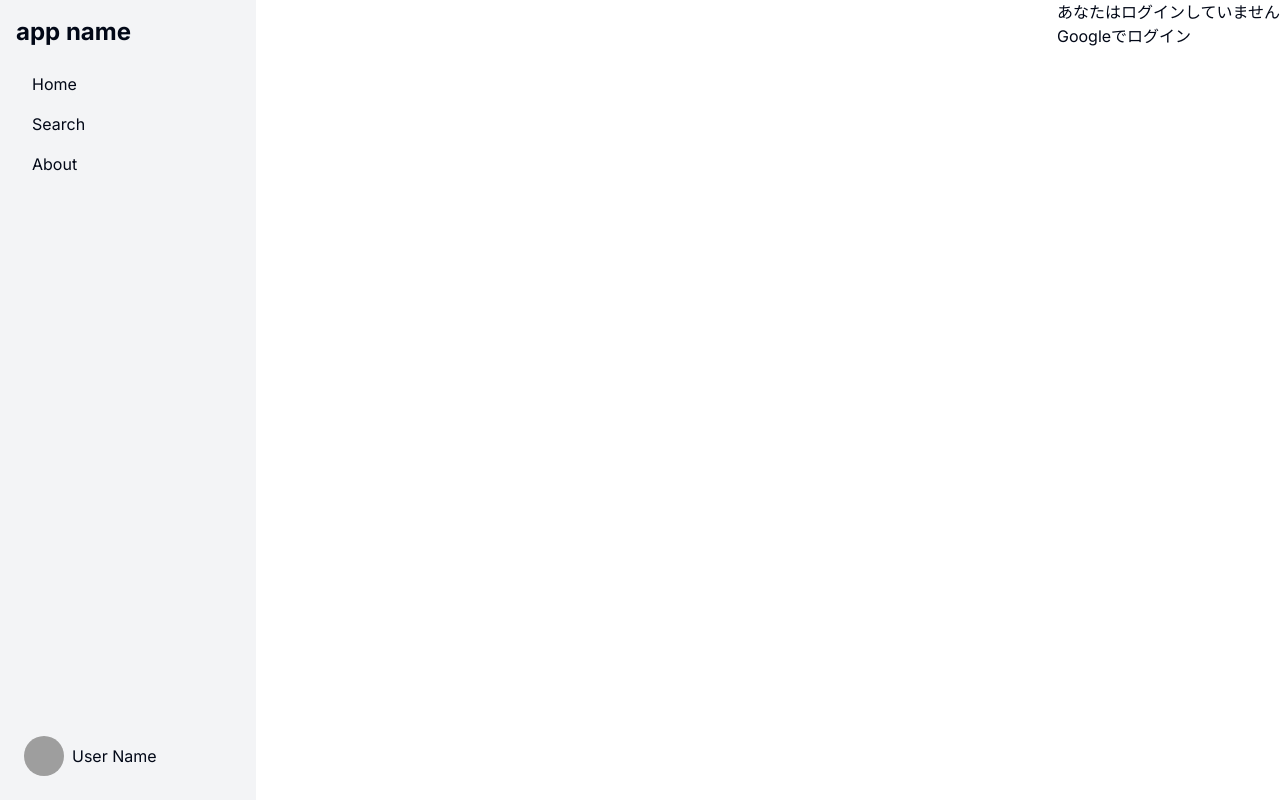
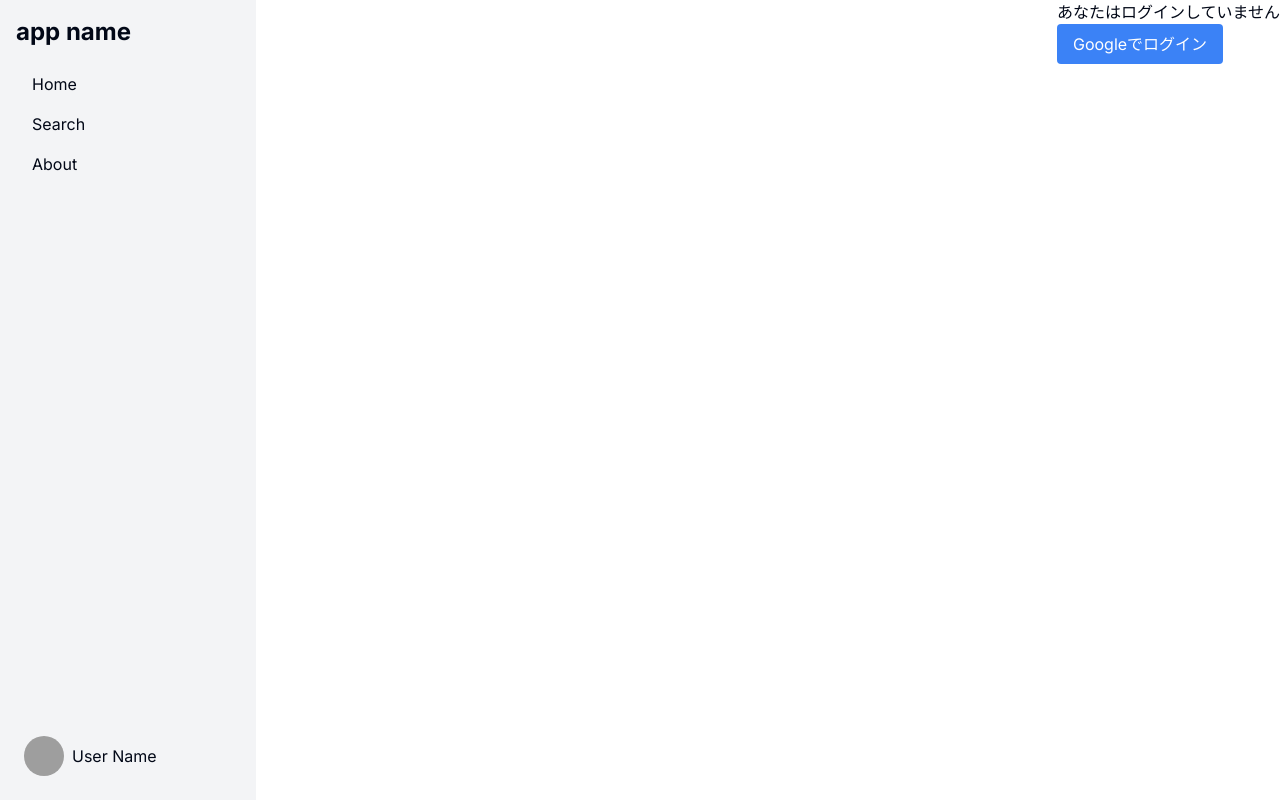
Before and after one commit to kanadomekei/hackathon_vol6_team21, a Next.js app in the folder front/: page /login in a window 1280 px wide. Built offline with nearby package versions, Linux system fonts and the light colour scheme; no server answers; grey boxes are pictures that could not be loaded.

Commit message:
ログイン、ログアウトボタンを追加

```diff
--- a/front/src/components/Login.tsx
+++ b/front/src/components/Login.tsx
@@ -12,7 +12,8 @@ export default function Login() {
         return (
             <div>
                 <p>あなたはログインしていません</p>
-				<button onClick={() => signIn('google', {}, { prompt: 'login' })}>
+                <button onClick={() => signIn('google', {}, { prompt: 'login' })}
+                        className="px-4 py-2 bg-blue-500 text-white rounded hover:bg-blue-600 transition duration-300 ease-in-out">
                     Googleでログイン
                 </button>
             </div>
--- a/front/src/components/Logout.tsx
+++ b/front/src/components/Logout.tsx
@@ -7,7 +7,10 @@ export default function Logout() {
     if (status === 'authenticated') {
         return (
             <div>
-				<button onClick={() => signOut()}>ログアウト</button>
+                <button onClick={() => signOut()}
+                        className="px-4 py-2 bg-red-500 text-white rounded hover:bg-red-600 transition duration-300 ease-in-out">
+                    ログアウト
+                </button>
             </div>
         );
     }
```
Lines whose indentation alone changed are shown as unchanged.
